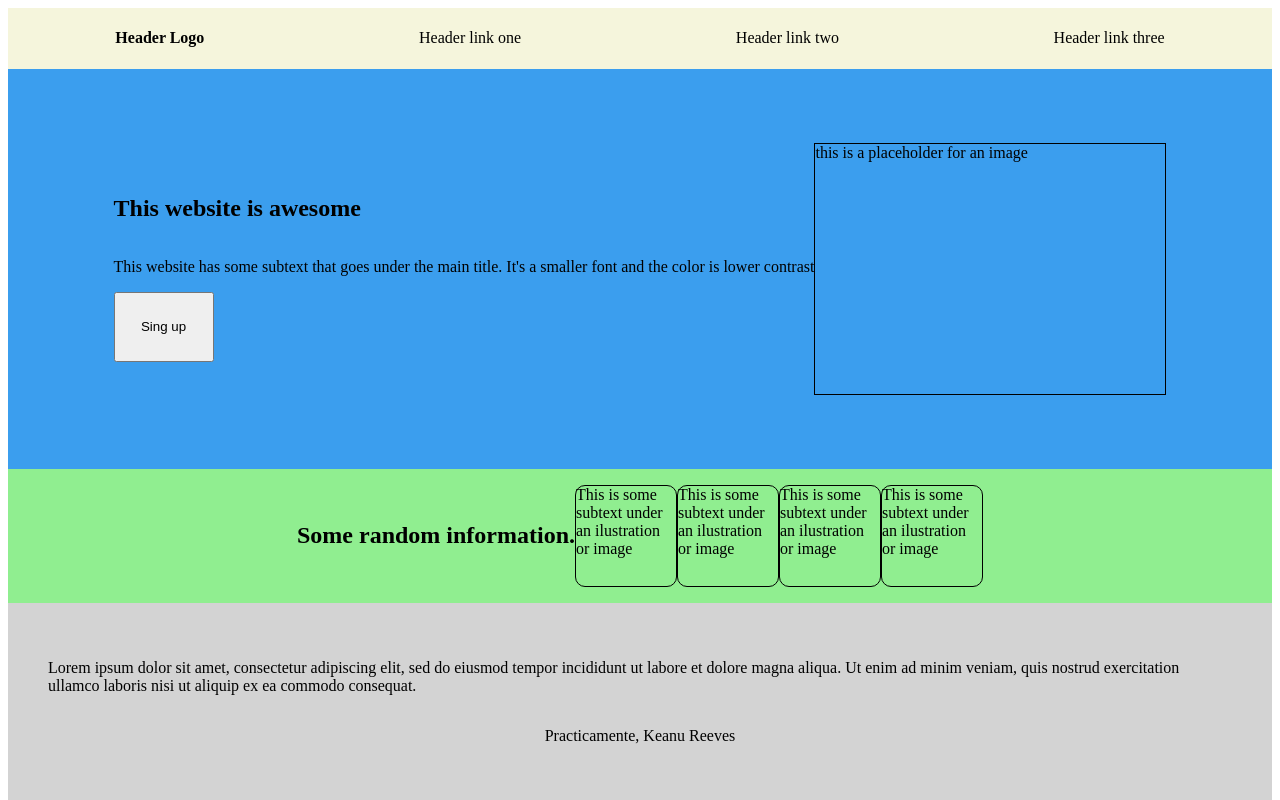
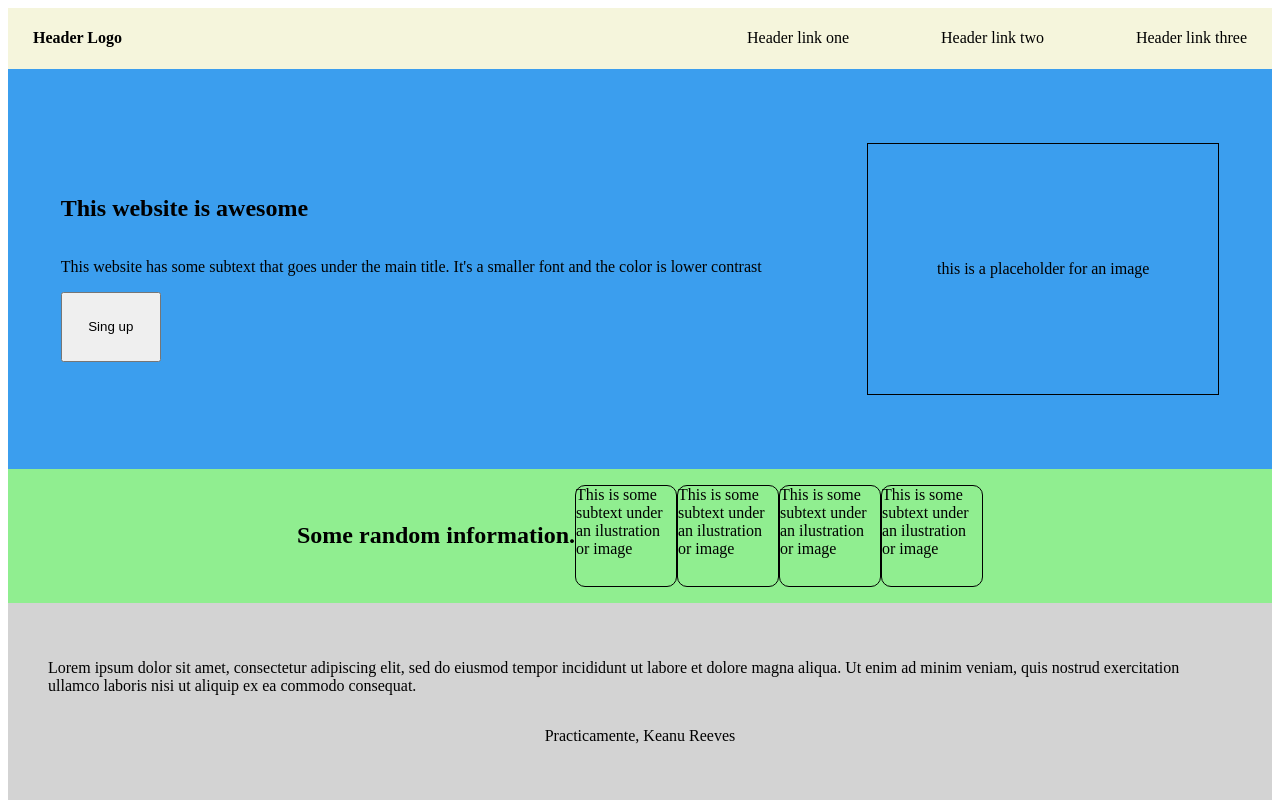
Before and after one commit to ricardomorataya/landing_page, a plain HTML site: page index.html in a window 1280 px wide. Shown: the top 800 px of the page. Drawn offline with Linux system fonts and the light colour scheme.

Commit message:
Edit README.MD

```diff
--- a/index.html
+++ b/index.html
@@ -9,13 +9,14 @@
 
 </head>
 <body>
-<!--Header Section !-->
+<!--Header Section!-->
 <section class="flex-container-header">
     <h4>Header Logo</h4>
-    <p class="p-header">Header link one</p>
-    <p class="p-header">Header link two</p>
-    <p class="p-header">Header link three</p>
-
+    <div class="div-header">
+        <div>Header link one</div>
+        <div>Header link two</div>
+        <div>Header link three</div>
+    </div>
 </section>
 
 <!--SECTION I!-->
@@ -27,9 +28,9 @@
 
         <button class="button">Sing up</button>
     </div>
-        <div class="image-placeholder">this is a placeholder for an image</div>
+    <div class="flex-container-content image-placeholder">this is a placeholder for an image</div>
+</section>
 
-</section>
 <!--SECTION II!-->
 <section class="flex-container-random-info">
     <h1>Some random information.</h1>
--- a/style.css
+++ b/style.css
@@ -1,20 +1,25 @@
 .flex-container-header {
     display: flex;
+    align-items: center;
+    justify-content: space-between;
+    padding: 0px 25px 0px 25px;
     background-color: beige;
-    justify-content: space-around;
-    align-items: center;
 
+}
+
+.div-header {
+    display: flex;
+    justify-content: space-between;
+    width: 500px;
 }
 
 .flex-container-content{
     display: flex;
-    flex-direction: raw;
+    align-items: center;
+    justify-content: space-around;
     height: 400px;
-    width: auto;
     background-color: rgb(59, 158, 238);
-    justify-content: center;
-    align-items: center;
-}
+    }
 
 .flex-content {
     display:flex;
```
Also changed, not shown: 1 other file.
